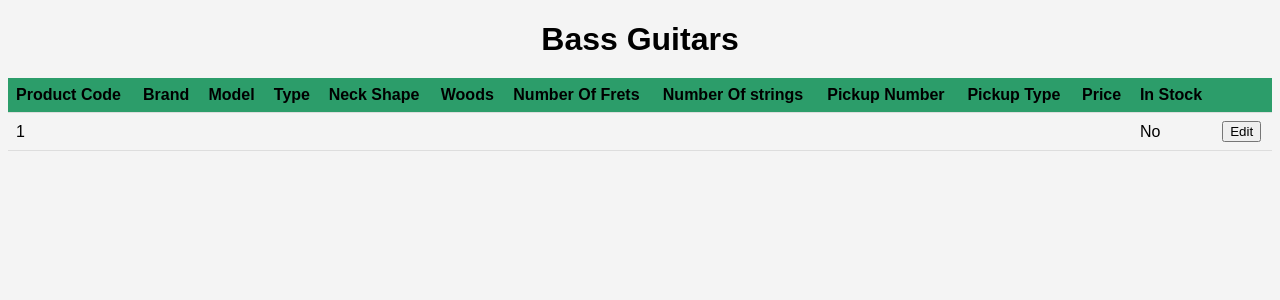
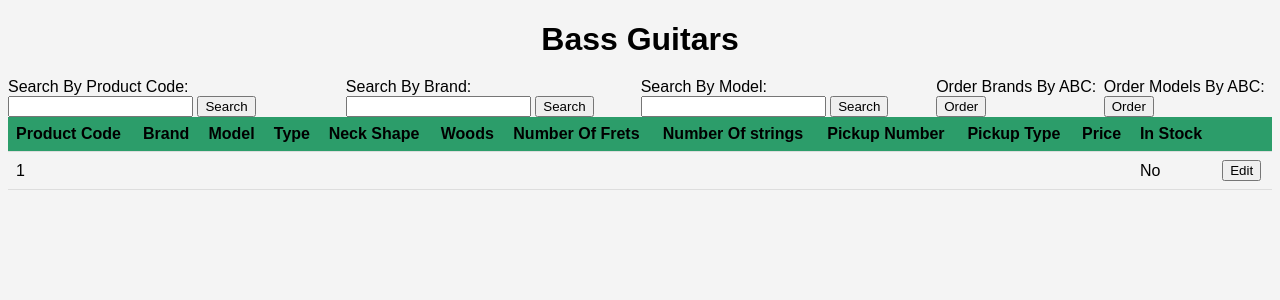
Before and after one commit to YoniKap/projVS, a Flask app: page /bass in a window 1280 px wide. Shown: the top 300 px of the page. Run offline with Flask 3, Linux system fonts and the light colour scheme; a user stored in the database is signed in; tables that the repository leaves empty or names only in its code hold one stand-in row (values such as "Sample post").

Commit message:
added new changes to recent features

```diff
--- a/website/auth.py
+++ b/website/auth.py
@@ -7,7 +7,7 @@
 auth = Blueprint('auth', __name__)
 
 
-@auth.route('/', methods=['GET', 'POST'])
+@auth.route('/login', methods=['GET', 'POST'])
 def login():
     form = LoginForm()
     if form.validate_on_submit():
--- a/website/templates/bass.html
+++ b/website/templates/bass.html
@@ -35,6 +35,40 @@
 </head>
 <body>
     <h1>Bass Guitars</h1>
+    <div style="display: flex; justify-content: flex-start ; justify-content: space-around;">
+
+
+        <form method="POST" action="{{ url_for('views.bass') }}">
+            <input type="hidden" name="csrf_token" value="{{ csrf_token() }}">
+            Search By Product Code: <input type="text" name="code">
+            <input type="submit" value="Search">
+        </form>
+
+
+        <form method="POST" action="{{ url_for('views.bass') }}">
+            <input type="hidden" name="csrf_token" value="{{ csrf_token() }}">
+            Search By Brand: <input type="text" name="brand">
+            <input type="submit" value="Search">
+        </form>
+
+          <form method="POST" action="{{ url_for('views.bass') }}">
+            <input type="hidden" name="csrf_token" value="{{ csrf_token() }}">
+            Search By Model: <input type="text" name="model">
+            <input type="submit" value="Search">
+        </form>
+
+
+
+        <form method="POST" action="{{ url_for('views.bass') }}">
+                   Order Brands By ABC: <input type="submit" value="Order" name="orderbyjob">
+   </form>
+
+
+        <form method="POST" action="{{ url_for('views.bass') }}">
+                   Order Models By ABC: <input type="submit" value="Order" name="orderbysalary">
+   </form>
+
+   </div>
     <table>
         <thead>
             <tr>
@@ -61,7 +95,10 @@
                 <td>{{ row[2] }}</td>
                 <td>{{ row[3] }}</td>
                 <td>{{ row[4] }}</td>
-                <td>{{ row[5] }}</td>
+                <td>
+                    {% set json_string = row[5]  | replace('{', '') | replace('}', '') | replace('"', '') | replace(',', ' | ') %}
+                    {{ json_string }}
+                </td>
                 <td>{{ row[6] }}</td>
                 <td>{{ row[7] }}</td>
                 <td>{{ row[8] }}</td>
--- a/website/views.py
+++ b/website/views.py
@@ -4,6 +4,7 @@
 from website.dbconnect import get_mysql_guitars
 from website.functions import  Jsonify , generate_code
 from mysql.connector import Error
+
 
 
 
@@ -17,49 +18,208 @@
     return render_template("departments.html")
 
 
-@views.route('/electric')
+
+
+
+
+
+@views.route('/electric' , methods=['GET','POST'])
 @login_required
 def electric():
+    basequery='SELECT * FROM product_catalog.electric_guitars;'
     db =get_mysql_guitars()
     cursor = db.cursor()
-    cursor.execute('SELECT * FROM product_catalog.electric_guitars;')
+    cursor.execute(basequery)
     data = cursor.fetchall()
 
-    return render_template("electric.html",data=data)
+
+    if 'code' in request.form:
+
+        code = request.form['code']
+        if code.isspace() or code == '':
+
+                 cursor.execute(basequery)
+
+        else:
+                 cursor.execute(f"SELECT * FROM product_catalog.electric_guitars where product_code='{code}'")
+                 data = cursor.fetchall()
 
 
-@views.route('/acoustic')
+    if 'brand' in request.form:
+
+        brand = request.form['brand']
+        if brand.isspace() or brand == '':
+
+                 cursor.execute(basequery)
+
+        else:
+                 cursor.execute(f"SELECT * FROM product_catalog.electric_guitars where brand='{brand}'")
+                 data = cursor.fetchall()
+
+
+    if 'model' in request.form:
+
+        model = request.form['model']
+        if model.isspace() or model == '':
+
+                 cursor.execute(basequery)
+
+        else:
+                 cursor.execute(f"SELECT * FROM product_catalog.electric_guitars where model='{model}'")
+                 data = cursor.fetchall()
+
+
+    return render_template("electric.html", data=data  )
+
+
+
+
+
+
+
+@views.route('/acoustic', methods=['GET','POST'])
 @login_required
 def acoustic():
+    basequery='SELECT * FROM product_catalog.acoustic_guitars;'
     db =get_mysql_guitars()
     cursor = db.cursor()
-    cursor.execute('SELECT * FROM product_catalog.acoustic_guitars;')
+    cursor.execute(basequery)
     data = cursor.fetchall()
-    print(data)
+
+    if 'code' in request.form:
+
+        code = request.form['code']
+        if code.isspace() or code == '':
+
+                 cursor.execute(basequery)
+
+        else:
+                 cursor.execute(f"SELECT * FROM product_catalog.acoustic_guitars where product_code='{code}'")
+                 data = cursor.fetchall()
+
+
+    if 'brand' in request.form:
+
+        brand = request.form['brand']
+        if brand.isspace() or brand == '':
+
+                 cursor.execute(basequery)
+
+        else:
+                 cursor.execute(f"SELECT * FROM product_catalog.acoustic_guitars where brand='{brand}'")
+                 data = cursor.fetchall()
+
+
+    if 'model' in request.form:
+
+        model = request.form['model']
+        if model.isspace() or model == '':
+
+                 cursor.execute(basequery)
+
+        else:
+                 cursor.execute(f"SELECT * FROM product_catalog.acoustic_guitars where model='{model}'")
+                 data = cursor.fetchall()
+
+
     return render_template("acoustics.html",data=data)
 
 
 
-@views.route('/classical')
+@views.route('/classical', methods=['GET','POST'])
 @login_required
 def classical():
+   basequery='SELECT * FROM product_catalog.classical_guitars;'
    db =get_mysql_guitars()
    cursor = db.cursor()
-   cursor.execute('SELECT * FROM product_catalog.classical_guitars;')
+   cursor.execute(basequery)
    data = cursor.fetchall()
+   if 'code' in request.form:
+
+        code = request.form['code']
+        if code.isspace() or code == '':
+
+                 cursor.execute()
+
+        else:
+                 cursor.execute(f"SELECT * FROM product_catalog.classical_guitars where product_code='{code}'")
+                 data = cursor.fetchall()
+
+   if 'brand' in request.form:
+
+        brand = request.form['brand']
+        if brand.isspace() or brand == '':
+
+                 cursor.execute(basequery)
+
+        else:
+                 cursor.execute(f"SELECT * FROM product_catalog.classical_guitars where brand='{brand}'")
+                 data = cursor.fetchall()
+
+
+   if 'model' in request.form:
+
+        model = request.form['model']
+        if model.isspace() or model == '':
+
+                 cursor.execute(basequery)
+
+        else:
+                 cursor.execute(f"SELECT * FROM product_catalog.classical_guitars where model='{model}'")
+                 data = cursor.fetchall()
+
 
    return render_template("classical.html",data=data)
 
 
 
 
-@views.route('/bass')
+@views.route('/bass' , methods=['GET','POST'])
 @login_required
 def bass():
+   basequery='SELECT * FROM product_catalog.bass_guitars;'
    db =get_mysql_guitars()
    cursor = db.cursor()
-   cursor.execute('SELECT * FROM product_catalog.bass_guitars;')
+   cursor.execute(basequery)
    data = cursor.fetchall()
+
+   if 'code' in request.form:
+
+       code = request.form['code']
+       if code.isspace() or code == '':
+
+             cursor.execute(basequery)
+
+       else:
+            cursor.execute(f"SELECT * FROM product_catalog.bass_guitars where product_code='{code}'")
+            data = cursor.fetchall()
+
+
+
+   if 'brand' in request.form:
+
+        brand = request.form['brand']
+        if brand.isspace() or brand == '':
+
+                 cursor.execute(basequery)
+
+        else:
+                 cursor.execute(f"SELECT * FROM product_catalog.bass_guitars where brand='{brand}'")
+                 data = cursor.fetchall()
+
+
+
+
+   if 'model' in request.form:
+
+        model = request.form['model']
+        if model.isspace() or model == '':
+
+                 cursor.execute(basequery)
+
+        else:
+                 cursor.execute(f"SELECT * FROM product_catalog.bass_guitars where model='{model}'")
+                 data = cursor.fetchall()
 
 
    return render_template("bass.html",data=data)
```
Also changed, not shown: website/templates/acoustics.html (+38 -1 lines), website/templates/classical.html (+38 -1 lines), website/templates/electric.html (+30 -16 lines), website/templates/other.html (added, +66 -0 lines), docker-compose.yml (added).
